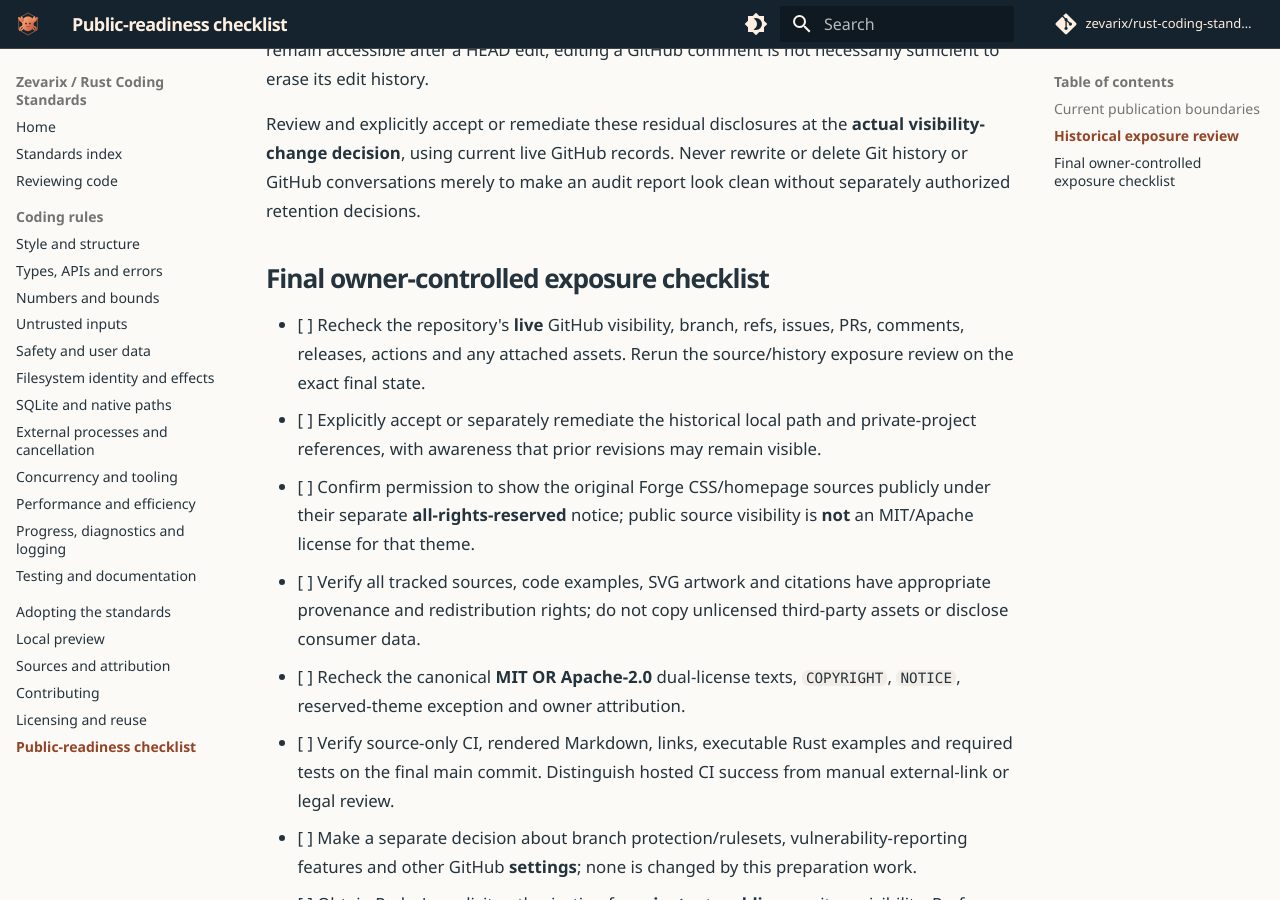
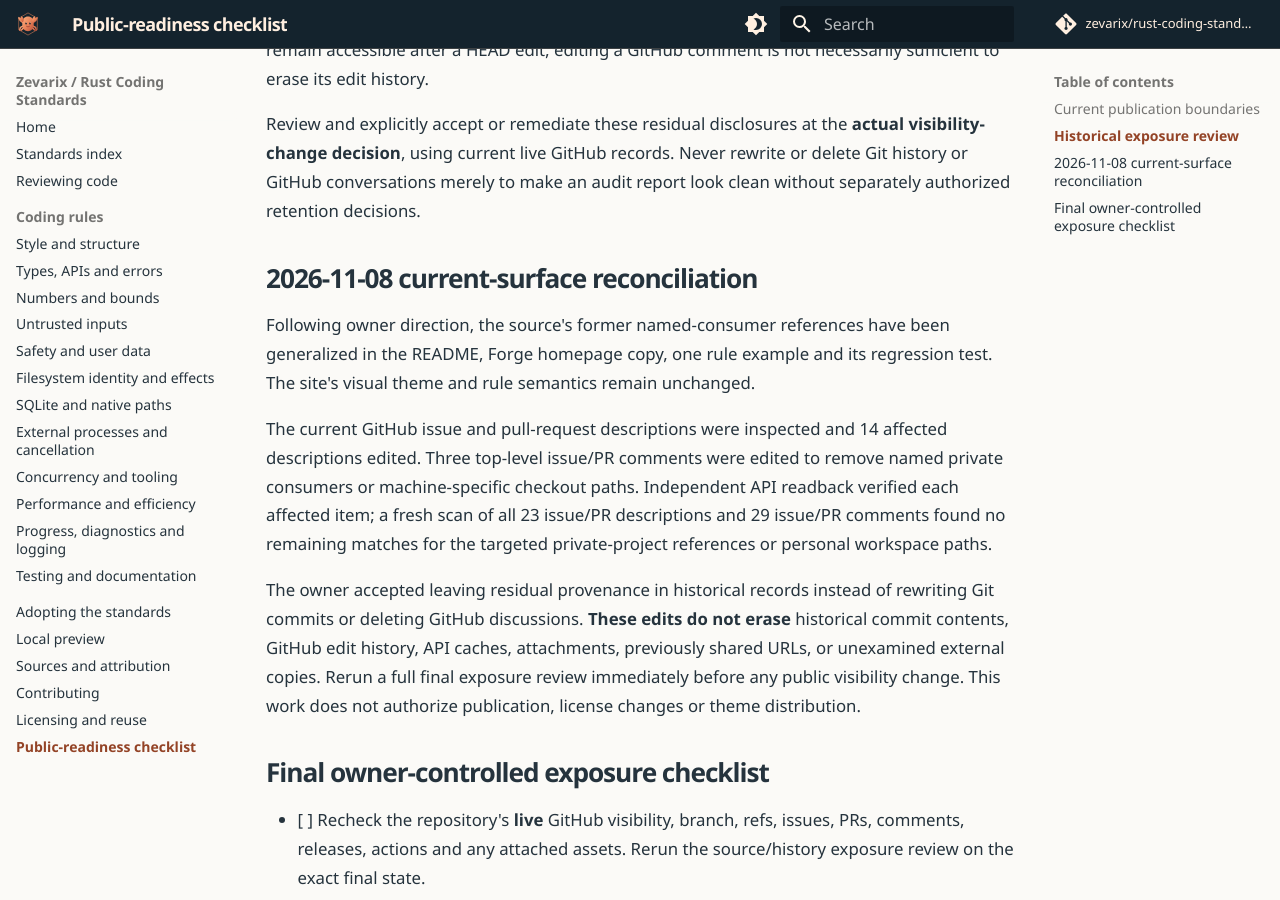
Before and after one commit to zevarix/rust-coding-standards, an MkDocs documentation site: the page built from docs/publication-readiness.md, in a window 1280 px wide and 900 px high, scrolled down 1081 px. Built offline with MkDocs 1.6.1 and Material for MkDocs 9.7.7, drawn with Linux system fonts in a browser that asks for light colours; comment, search, counter and statistics services are not loaded.

Commit message:
Generalize public RCS references and document history reconciliation (#24)

```diff
--- a/docs/publication-readiness.md
+++ b/docs/publication-readiness.md
@@ -46,6 +46,26 @@ Review and explicitly accept or remediate these residual disclosures at the
 Never rewrite or delete Git history or GitHub conversations merely to make an
 audit report look clean without separately authorized retention decisions.
 
+## 2026-11-08 current-surface reconciliation
+
+Following owner direction, the source's former named-consumer references have
+been generalized in the README, Forge homepage copy, one rule example and its
+regression test. The site's visual theme and rule semantics remain unchanged.
+
+The current GitHub issue and pull-request descriptions were inspected and 14
+affected descriptions edited. Three top-level issue/PR comments were edited to
+remove named private consumers or machine-specific checkout paths. Independent
+API readback verified each affected item; a fresh scan of all 23 issue/PR
+descriptions and 29 issue/PR comments found no remaining matches for the
+targeted private-project references or personal workspace paths.
+
+The owner accepted leaving residual provenance in historical records instead of
+rewriting Git commits or deleting GitHub discussions. **These edits do not
+erase** historical commit contents, GitHub edit history, API caches, attachments,
+previously shared URLs, or unexamined external copies. Rerun a full final
+exposure review immediately before any public visibility change. This work
+does not authorize publication, license changes or theme distribution.
+
 ## Final owner-controlled exposure checklist
 
 - [ ] Recheck the repository's **live** GitHub visibility, branch, refs, issues,
```
Also changed, not shown: README.md (+1 -1 lines), docs/index.md (+1 -1 lines), docs/rules/style-and-structure.md (+1 -1 lines), 1 other file.
